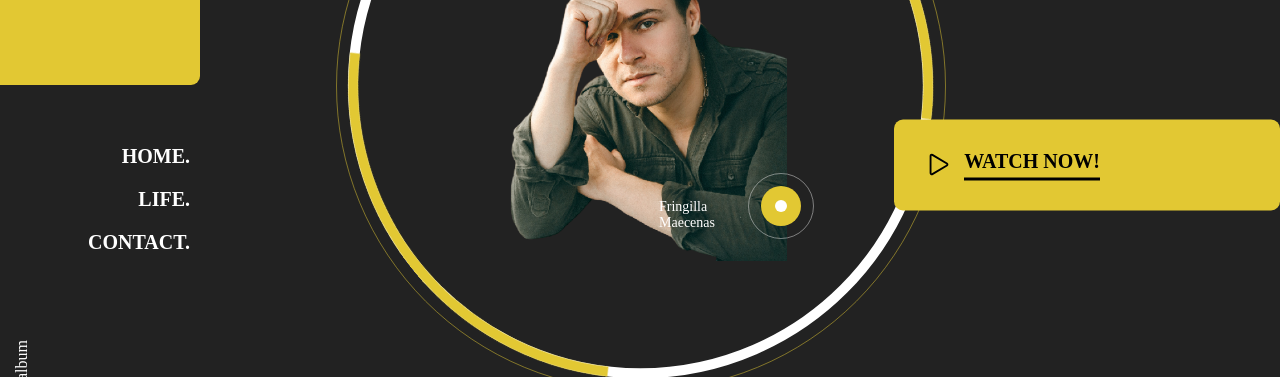
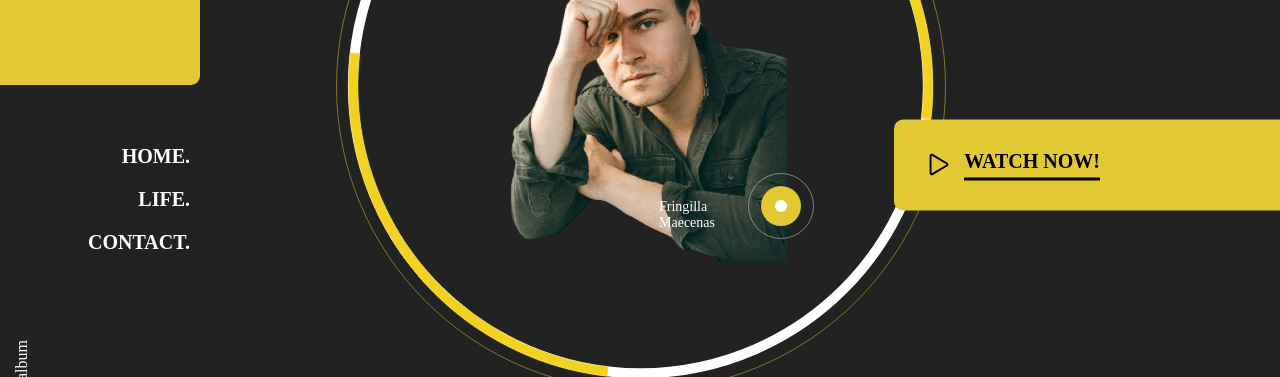
Before and after one commit to nodensera/frank-leon, a plain HTML site: page index.html in a window 1280 px wide. Shown: the part 315-692 px from the top of the page. Drawn offline with nearby package versions, Linux system fonts and the light colour scheme.

Commit message:
border radius

```diff
--- a/style.css
+++ b/style.css
@@ -120,7 +120,7 @@ ul {
   display: flex;
   top: 60%;
   right: 0;
-  border-radius: 9px;
+  border-radius: 9px 0 0 9px;
   transform: translateY(-50%);
   background: #e2c833;
   padding: 30px 180px 30px 30px;
@@ -204,7 +204,7 @@ ul {
   width: 93%;
   height: 93%;
   border-width: 10px;
-  border-color: #e2c833 transparent;
+  border-color: #f1d221 transparent;
   transform: rotate(-45deg);
   top: 12px;
   left: 12px;
```
